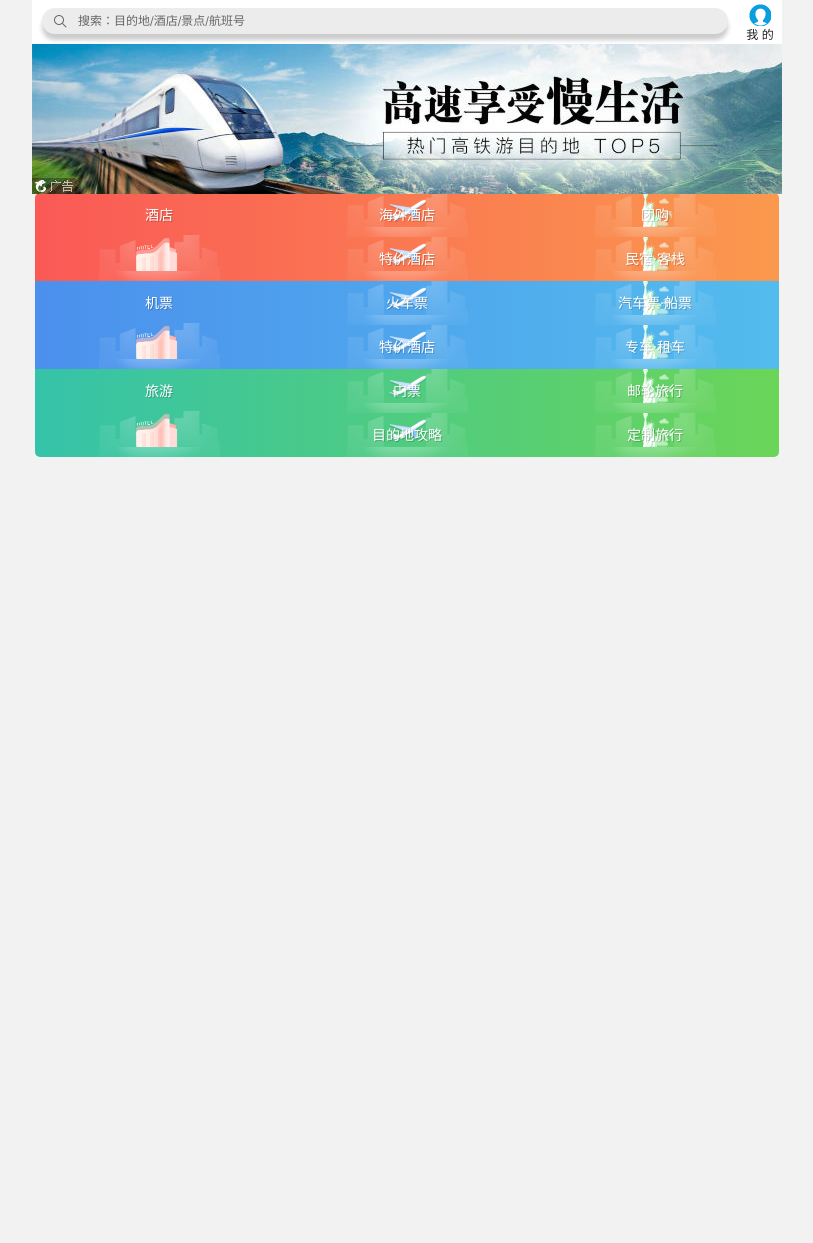
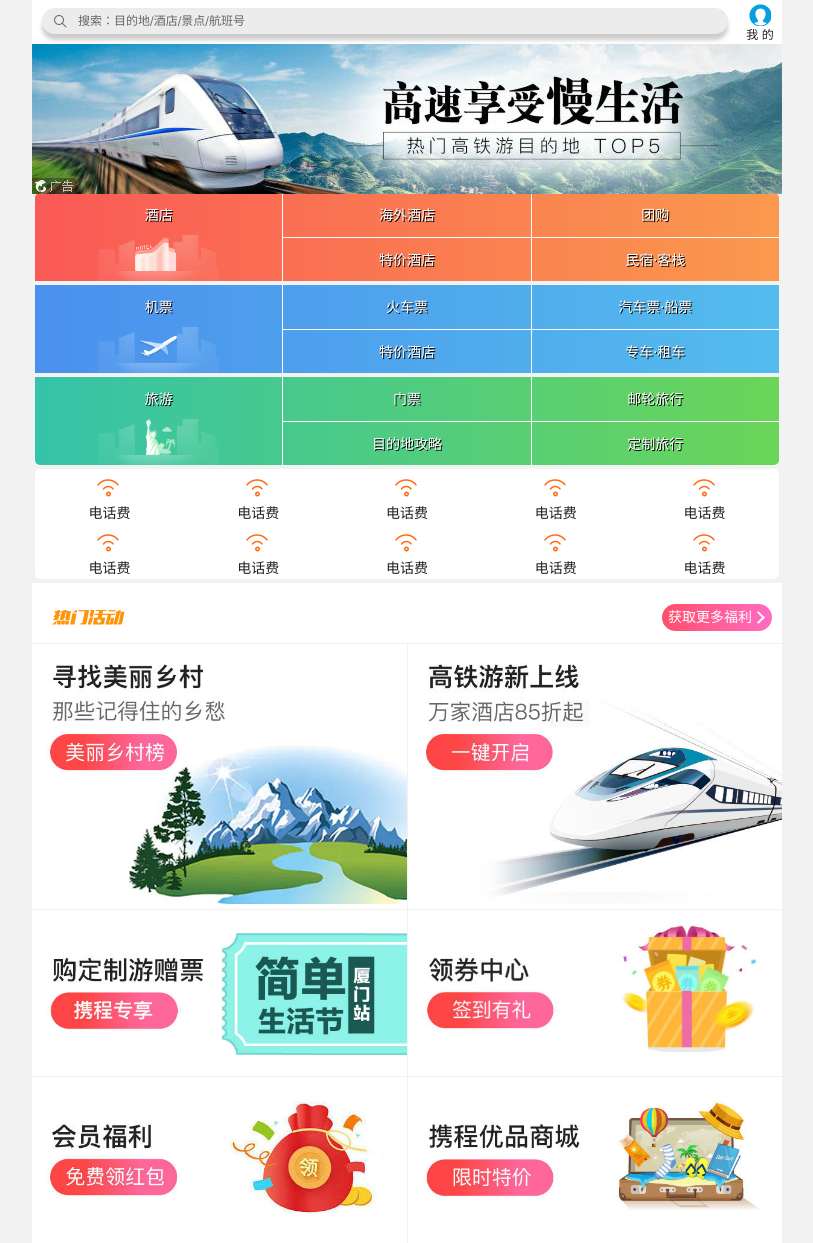
Before and after one commit to lyjady/moblie-web, a plain HTML site: page flex/index.html in a window 1280 px wide. Shown: the whole page, without its empty margins (233-1046 px from the left). Before the commit the page ends 800 px from the top, so only its background shows below. Drawn offline with Linux system fonts and the light colour scheme.

Commit message:
flex complete

```diff
--- a/flex/css/index.css
+++ b/flex/css/index.css
@@ -30,6 +30,7 @@
 .search-index {
   position: fixed;
   display: flex;
+  z-index: 999;
   width: 100%;
   min-width: 320px;
   max-width: 750px;
@@ -47,7 +48,7 @@
   border: 1px solid transparent;
   border-radius: 13px;
   background-color: #ECECED;
-  box-shadow: 0px 6px 4px rgba(0,0,0,.2);
+  box-shadow: 0px 6px 4px rgba(0, 0, 0, .2);
   font-size: 12px;
   color: #666666;
 }
@@ -111,7 +112,7 @@
   align-items: center;
 }
 
-.location-nav a span:first-child{
+.location-nav a span:first-child {
   width: 32px;
   height: 32px;
   margin-top: 8px;
@@ -163,10 +164,10 @@
   line-height: 44px;
   color: #FFFFFF;
   font-size: 14px;
-  text-shadow: 1px 1px rgb(0, 0, 0, .2);
+  text-shadow: 1px 1px rgb(0, 0, 0);
 }
 
-.nav-common div:nth-child(1) a {
+.hotel a {
   background: url('../images/hotel.png') no-repeat bottom center;
   background-size: 121px auto;
 }
@@ -175,16 +176,17 @@
   background: -webkit-linear-gradient(left, #fa5956, #fa994d);
 }
 
-.nav-common div:nth-child(2) a {
+.ticket a {
   background: url('../images/ticket.png') no-repeat bottom center;
   background-size: 121px auto;
 }
 
 nav > div:nth-child(2) {
+  margin: 4px 0;
   background: -webkit-linear-gradient(left, #4b90ed, #53bced);
 }
 
-.nav-common div:nth-child(3) a {
+.places a {
   background: url('../images/places.png') no-repeat bottom center;
   background-size: 121px auto;
 }
@@ -192,3 +194,116 @@
 nav > div:nth-child(3) {
   background: -webkit-linear-gradient(left, #35c3a9, #6bd558);
 }
+
+.nav-common > div:nth-child(-n+2) {
+  border-right: 1px solid #FFFFFF;
+}
+
+.nav-common > div:nth-child(n+2) > a:first-child {
+  border-bottom: 1px solid #FFFFFF;
+}
+
+.nav-entry {
+  margin: 0 3px 4px 3px;
+  border-radius: 5px;
+  background-color: #FFFFFF;
+}
+
+.nav-entry > ul {
+  display: flex;
+  flex-wrap: wrap;
+}
+
+.nav-entry > ul > li {
+  flex: 20%;
+}
+
+.nav-entry > ul > li > a {
+  display: flex;
+  flex-direction: column;
+  align-items: center;
+}
+
+.nav-entry > ul > li > a > span:first-child {
+  width: 24px;
+  height: 24px;
+  margin-top: 10px;
+  background: url('../images/subnav-bg.png') no-repeat 0 0;
+  background-size: 24px auto;
+}
+
+.nav-entry > ul > li > a > span:last-child {
+  font-size: 14px;
+  color: #222222;
+}
+
+.sale-box {
+  overflow: hidden;
+  background-color: #FFFFFF;
+}
+
+.sale-head {
+  position: relative;
+  height: 44px;
+  border-bottom: 1px solid #F2F2F2;
+
+}
+
+.sale-head > h2 {
+  position: relative;
+  text-indent: -9999px;
+  overflow: hidden;
+}
+.sale-head > h2::after {
+  content: '';
+  position: absolute;
+  top: 10px;
+  left: 20px;
+  width: 79px;
+  height: 20px;
+  background: url('../images/hot.png') no-repeat 0 -20px;
+  background-size: 79px auto;
+}
+
+.sale-head > a {
+  position: absolute;
+  top: 4px;
+  right: 10px;
+  padding: 3px 20px 3px 6px;
+  border-radius: 20px;
+  background: -webkit-linear-gradient(left, #FF506A, #FF6BC4);
+  font-size: 14px;
+  color: #FFFFFF;
+}
+
+.sale-head > a::after {
+  content: '';
+  position: absolute;
+  top: 9px;
+  right: 9px;
+  width: 7px;
+  height: 7px;
+  border-top: 2px solid #FFFFFF;
+  border-right: 2px solid #FFFFFF;
+  transform: rotate(45deg);
+}
+
+.row {
+  display: flex;
+}
+
+.row > a {
+  flex: 1;
+}
+
+.row > a > img {
+  width: 100%;
+}
+
+.row:nth-child(-n+2) {
+  border-bottom: 1px solid #F2F2F2;
+}
+
+.row > a:first-child {
+  border-right: 1px solid #F2F2F2;
+}
--- a/flex/index.html
+++ b/flex/index.html
@@ -54,7 +54,7 @@
   </div>
   <nav>
     <div class="nav-common">
-      <div class="nav-item">
+      <div class="nav-item hotel">
         <a href="#">酒店</a>
       </div>
       <div class="nav-item">
@@ -67,7 +67,7 @@
       </div>
     </div>
     <div class="nav-common">
-      <div class="nav-item">
+      <div class="nav-item ticket">
         <a href="#">机票</a>
       </div>
       <div class="nav-item">
@@ -79,9 +79,8 @@
         <a href="#">专车·租车</a>
       </div>
     </div>
-    </div>
     <div class="nav-common">
-      <div class="nav-item">
+      <div class="nav-item places">
         <a href="#">旅游</a>
       </div>
       <div class="nav-item">
@@ -93,7 +92,102 @@
         <a href="#">定制旅行</a>
       </div>
     </div>
+  </nav>
+  <div class="nav-entry">
+    <ul>
+      <li>
+        <a href="#">
+          <span></span>
+          <span>电话费</span>
+        </a>
+      </li>
+      <li>
+        <a href="#">
+          <span></span>
+          <span>电话费</span>
+        </a>
+      </li>
+      <li>
+        <a href="#">
+          <span></span>
+          <span>电话费</span>
+        </a>
+      </li>
+      <li>
+        <a href="#">
+          <span></span>
+          <span>电话费</span>
+        </a>
+      </li>
+      <li>
+        <a href="#">
+          <span></span>
+          <span>电话费</span>
+        </a>
+      </li>
+      <li>
+        <a href="#">
+          <span></span>
+          <span>电话费</span>
+        </a>
+      </li>
+      <li>
+        <a href="#">
+          <span></span>
+          <span>电话费</span>
+        </a>
+      </li>
+      <li>
+        <a href="#">
+          <span></span>
+          <span>电话费</span>
+        </a>
+      </li>
+      <li>
+        <a href="#">
+          <span></span>
+          <span>电话费</span>
+        </a>
+      </li>
+      <li>
+        <a href="#">
+          <span></span>
+          <span>电话费</span>
+        </a>
+      </li>
+    </ul>
+  </div>
+  <div class="sale-box">
+    <div class="sale-head">
+      <h2>热门活动</h2>
+      <a href="#">获取更多福利</a>
     </div>
-  </nav>
+    <div class="sale-body">
+      <div class="row">
+        <a href="#">
+          <img src="images/pic1.jpg" alt="...">
+        </a>
+        <a href="#">
+          <img src="images/pic2.jpg" alt="...">
+        </a>
+      </div>
+      <div class="row">
+        <a href="#">
+          <img src="images/pic3.jpg" alt="...">
+        </a>
+        <a href="#">
+          <img src="images/pic4.jpg" alt="...">
+        </a>
+      </div>
+      <div class="row">
+        <a href="#">
+          <img src="images/pic5.jpg" alt="...">
+        </a>
+        <a href="#">
+          <img src="images/pic6.jpg" alt="...">
+        </a>
+      </div>
+    </div>
+  </div>
 </body>
 </html>
```
Also changed, not shown: flex/images/hot.png (added), flex/images/pic1.jpg (added), flex/images/pic2.jpg (added), flex/images/pic3.jpg (added), flex/images/pic4.jpg (added), flex/images/pic5.jpg (added), flex/images/pic6.jpg (added), flex/images/subnav-bg.png (added).
